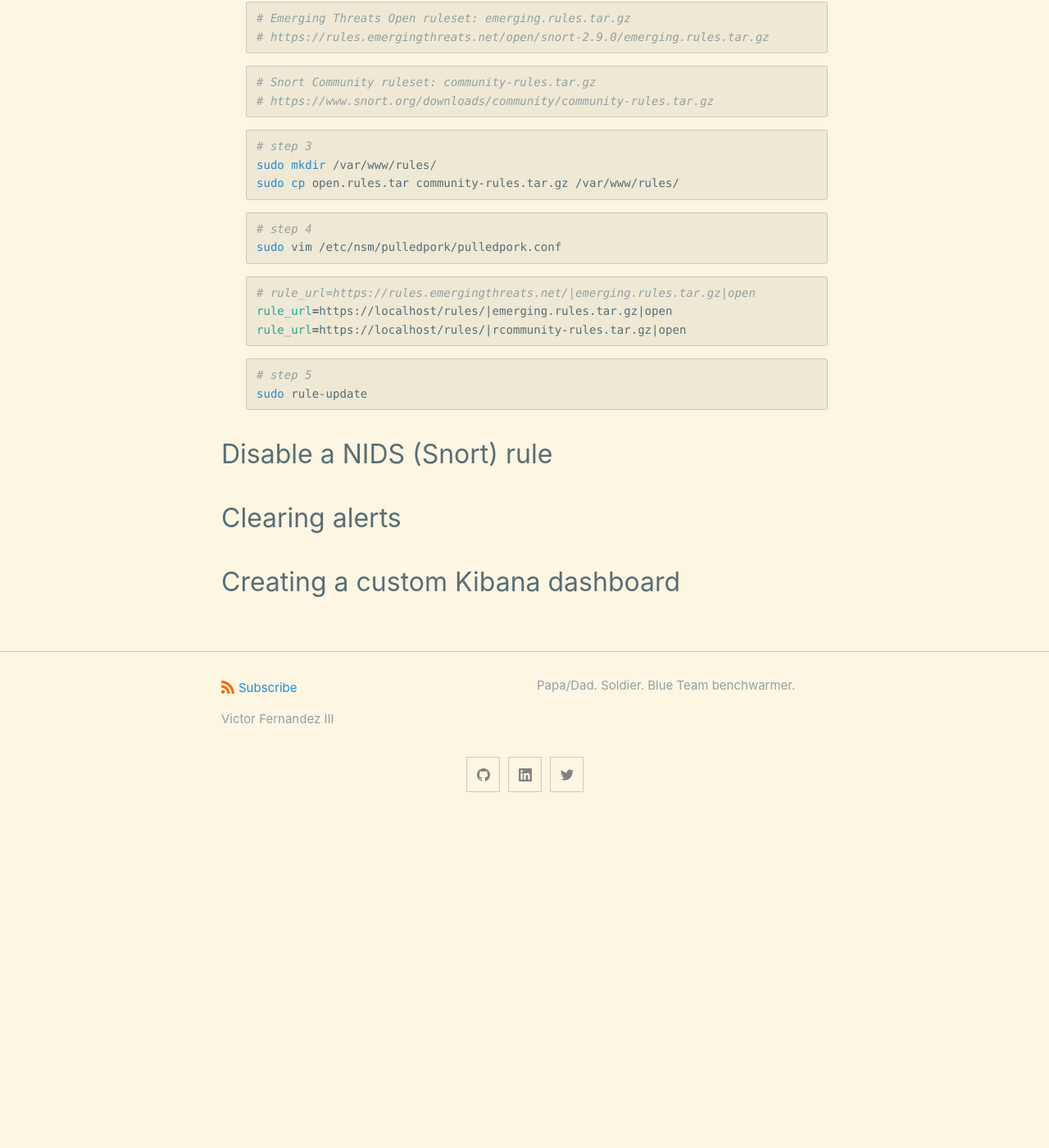
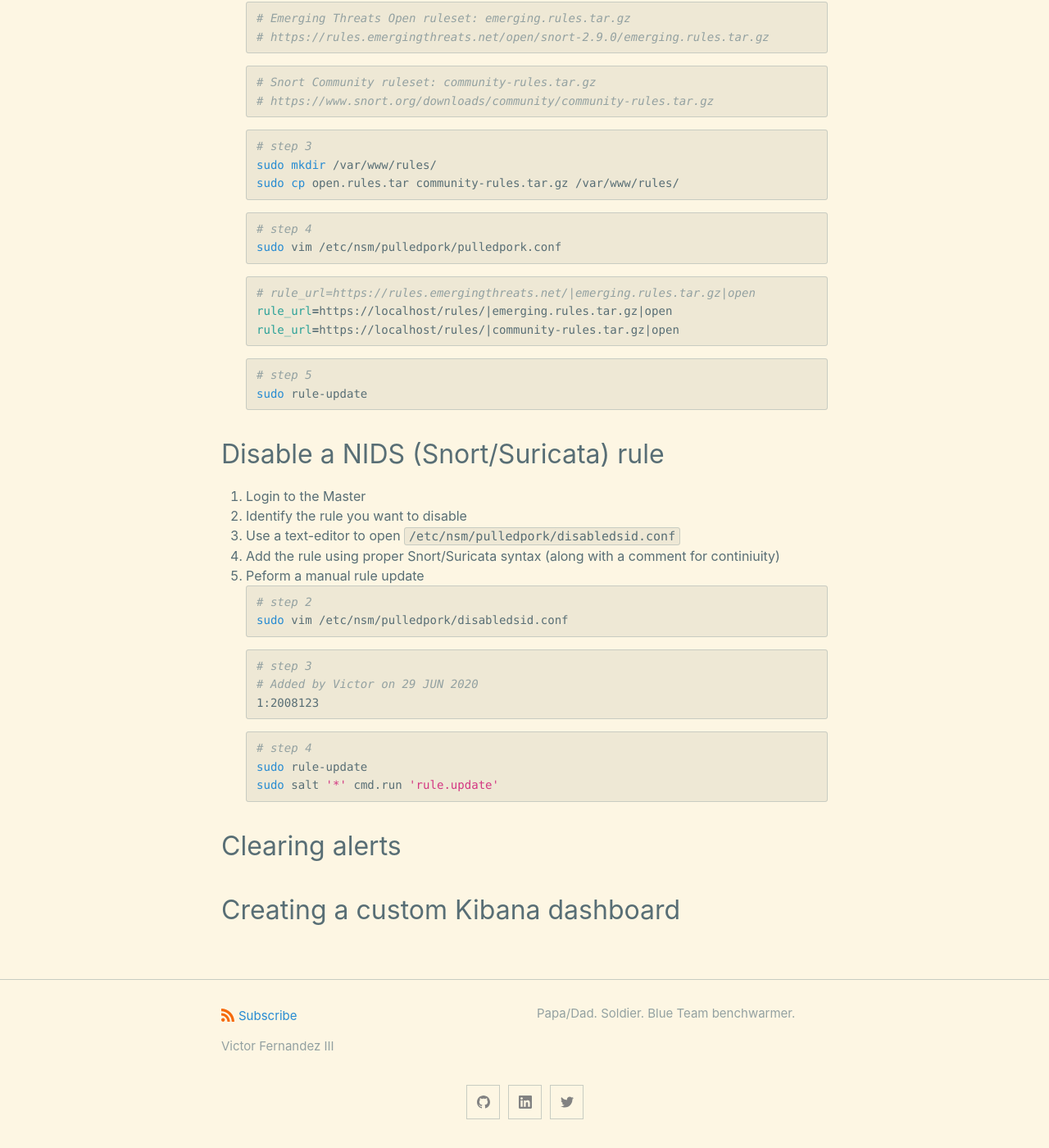
Before and after one commit to cyberphor/blog, a Jekyll site: the page built from _posts/2020-06-20-security-onion-16-tuning.md, in a window 1280 px wide and 1400 px high, scrolled down 3961 px. Shown: the whole window at 82% size. Built offline with Jekyll 4.4.1, drawn with Linux system fonts in a browser that asks for light colours; before the commit the page ends 4962 px from its top, so only the background shows below that; some of the changed text lies outside the part shown.

Commit message:
Update 2020-06-20-security-onion-16-tuning.md

````diff
--- a/_posts/2020-06-20-security-onion-16-tuning.md
+++ b/_posts/2020-06-20-security-onion-16-tuning.md
@@ -13,7 +13,7 @@ category: notes
 * [Syntax for querying the Elasticsearch database](#syntax-for-querying-the-elasticsearch-database)
 * [Change the name of a sensor (a.k.a Salt Minion ID)](#change-the-name-of-a-sensor-aka-salt-minion-id)
 * [Update NIDS (Snort/Zeek) rules](#update-nids-snortzeek-rules)
-* [Disable a NIDS (Snort) rule](#disable-a-nids-snort-rule)
+* [Disable a NIDS (Snort/Suricata) rule](#disable-a-nids-snort-rule)
 * [Clearing alerts](#clearing-alerts)
 * [Creating a custom Kibana dashboard](#creating-a-custom-kibana-dashboard)
 
@@ -189,14 +189,33 @@ sudo vim /etc/nsm/pulledpork/pulledpork.conf
 ```bash
 # rule_url=https://rules.emergingthreats.net/|emerging.rules.tar.gz|open
 rule_url=https://localhost/rules/|emerging.rules.tar.gz|open
-rule_url=https://localhost/rules/|rcommunity-rules.tar.gz|open
+rule_url=https://localhost/rules/|community-rules.tar.gz|open
 ```
 ```bash
 # step 5
 sudo rule-update
 ```
 
-## Disable a NIDS (Snort) rule
+## Disable a NIDS (Snort/Suricata) rule
+1. Login to the Master
+2. Identify the rule you want to disable
+3. Use a text-editor to open `/etc/nsm/pulledpork/disabledsid.conf`
+4. Add the rule using proper Snort/Suricata syntax (along with a comment for continiuity)
+5. Peform a manual rule update
+```bash
+# step 2
+sudo vim /etc/nsm/pulledpork/disabledsid.conf
+```
+```bash
+# step 3
+# Added by Victor on 29 JUN 2020
+1:2008123
+```
+```bash
+# step 4
+sudo rule-update
+sudo salt '*' cmd.run 'rule.update'
+```
 
 ## Clearing alerts
 
````
